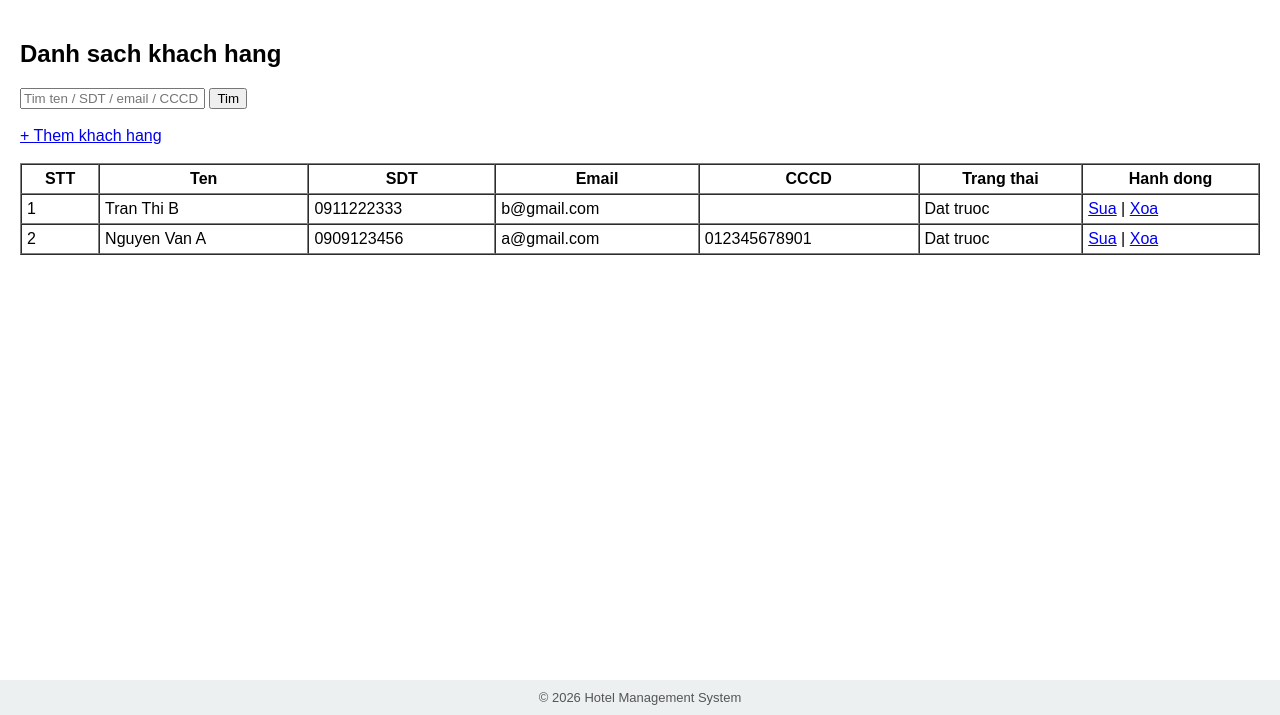
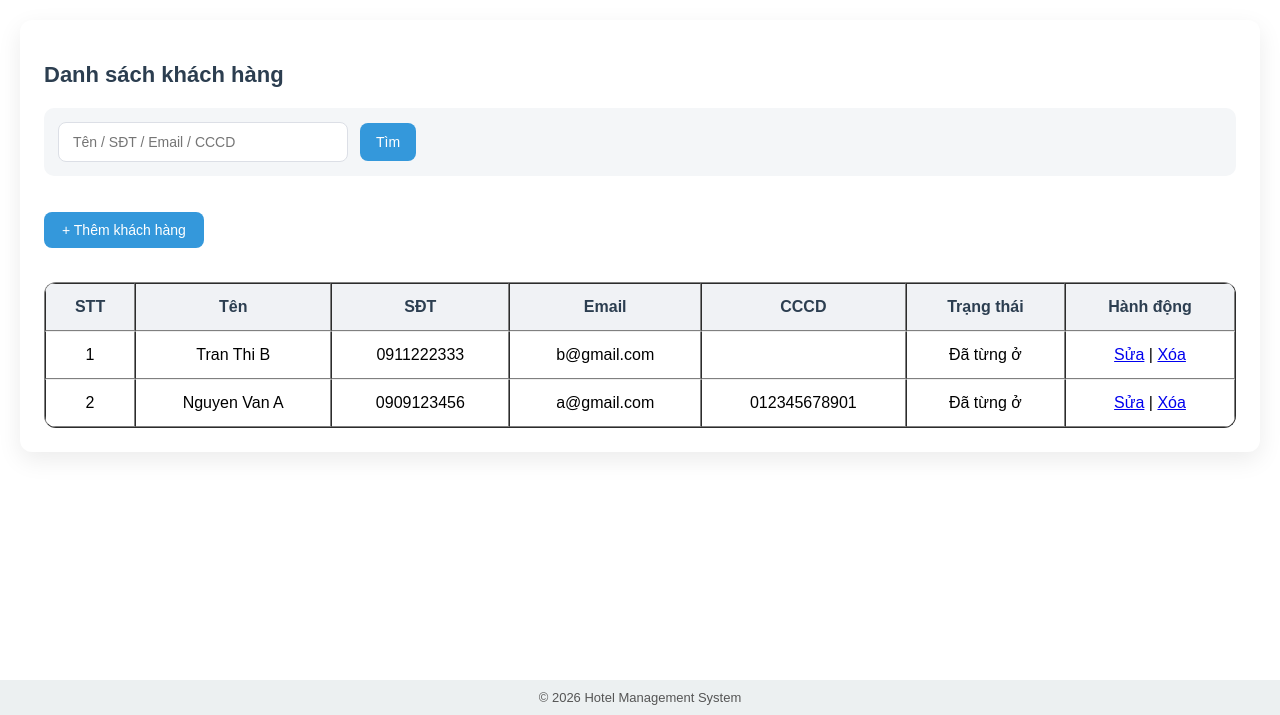
Before and after one commit to hai0303-05/hotel-management, a PHP site: page /index.php?page=customers in a window 1280 px wide. Shown: the part 89-804 px from the top of the page. Run offline with PHP 8.4, Linux system fonts and the light colour scheme; a user stored in the database is signed in; data comes from the database, SQL or seed files in the repository; data that the repository does not hold is empty.

Commit message:
customers css

```diff
--- a/assets/customers.css
+++ b/assets/customers.css
@@ -0,0 +1,192 @@
+/* ==============================
+   CUSTOMERS MODULE – PREMIUM STYLE
+   ============================== */
+
+.customers-page {
+    background: #ffffff;
+    padding: 24px;
+    border-radius: 12px;
+    box-shadow: 0 8px 24px rgba(0,0,0,0.08);
+}
+
+/* ===== TITLE ===== */
+.customers-page h2 {
+    font-size: 22px;
+    font-weight: 600;
+    margin-bottom: 20px;
+    color: #2c3e50;
+}
+
+/* ===== SEARCH ===== */
+.customers-page form {
+    display: flex;
+    gap: 12px;
+    background: #f4f6f8;
+    padding: 14px;
+    border-radius: 10px;
+    margin-bottom: 18px;
+    align-items: center;
+    flex-wrap: wrap;
+}
+
+.customers-page input[type="text"] {
+    width: 260px;
+    height: 38px;
+    padding: 0 14px;
+    border-radius: 8px;
+    border: 1px solid #dcdfe6;
+    font-size: 14px;
+}
+
+.customers-page input:focus {
+    outline: none;
+    border-color: #3498db;
+    box-shadow: 0 0 0 3px rgba(52,152,219,0.18);
+}
+
+.customers-page button {
+    height: 38px;
+    padding: 0 16px;
+    border-radius: 8px;
+    border: none;
+    background: #3498db;
+    color: #fff;
+    font-size: 14px;
+    cursor: pointer;
+}
+
+.customers-page button:hover {
+    background: #2980b9;
+}
+
+/* ===== ADD BUTTON ===== */
+.customers-page a[href*="customers_add"] {
+    display: inline-block;
+    margin-bottom: 16px;
+    padding: 10px 18px;
+    background: #3498db;
+    color: #fff;
+    border-radius: 8px;
+    text-decoration: none;
+    font-size: 14px;
+}
+
+.customers-page a[href*="customers_add"]:hover {
+    background: #2980b9;
+}
+
+/* ===== TABLE ===== */
+.customers-page table {
+    width: 100%;
+    border-collapse: separate;
+    border-spacing: 0;
+    background: #fff;
+    border-radius: 12px;
+    overflow: hidden;
+}
+
+.customers-page th {
+    background: #f0f2f5;
+    padding: 14px;
+    font-weight: 600;
+    color: #2c3e50;
+    text-align: center;
+}
+
+.customers-page td {
+    padding: 14px;
+    text-align: center;
+    border-top: 1px solid #eee;
+}
+
+.customers-page tr:hover {
+    background: #fafafa;
+}
+
+/* ==============================
+   STATUS – GIỐNG ROOMS
+   ============================== */
+
+.customers-page .status {
+    display: inline-block;
+    padding: 5px 12px;
+    border-radius: 20px;
+    font-size: 13px;
+    font-weight: 600;
+}
+
+/* Đang ở */
+.customers-page .status-green {
+    background: #e6f9ee;
+    color: #27ae60;
+}
+
+/* Đặt trước */
+.customers-page .status-yellow {
+    background: #fff6e5;
+    color: #f39c12;
+}
+
+/* Đã từng ở */
+.customers-page .status-gray {
+    background: #f0f0f0;
+    color: #7f8c8d;
+}
+
+/* ==============================
+   BUTTON SYSTEM – GIỐNG ROOMS
+   ============================== */
+
+.customers-page .action a {
+    min-width: 56px;
+    height: 36px;
+    padding: 0 16px;
+    border-radius: 8px;
+    font-size: 14px;
+    text-decoration: none;
+    display: inline-flex;
+    align-items: center;
+    justify-content: center;
+    margin: 0 4px;
+}
+
+.customers-page .action .edit {
+    background: #3498db;
+    color: #fff;
+}
+
+.customers-page .action .edit:hover {
+    background: #2980b9;
+}
+
+.customers-page .action .delete {
+    background: #e74c3c;
+    color: #fff;
+}
+
+.customers-page .action .delete:hover {
+    background: #c0392b;
+}
+
+/* KHÓA XÓA */
+.customers-page .action span {
+    min-width: 56px;
+    height: 36px;
+    padding: 0 16px;
+    display: inline-flex;
+    align-items: center;
+    justify-content: center;
+    background: #e0e0e0;
+    color: #888;
+    border-radius: 8px;
+    font-size: 14px;
+    cursor: not-allowed;
+}
+
+/* ===== EMPTY ===== */
+.customers-page td[colspan] {
+    padding: 18px;
+    text-align: center;
+    color: #c0392b;
+    font-weight: 500;
+}
--- a/customers/list.php
+++ b/customers/list.php
@@ -4,9 +4,9 @@ if (!defined('IN_INDEX')) die('Access denied');
 require_once 'config/db.php';
 
 $keyword = isset($_GET['q']) ? trim($_GET['q']) : '';
-
 $delete_error = '';
 
+/* ===== XOA KHACH HANG ===== */
 if (
     isset($_GET['action']) &&
     $_GET['action'] === 'delete' &&
@@ -14,7 +14,6 @@ if (
 ) {
     $id = (int)$_GET['id'];
 
-    // Check con booking hay khong
     $check = $conn->query("
         SELECT COUNT(*) AS total
         FROM bookings
@@ -23,7 +22,7 @@ if (
     $rowCheck = $check->fetch_assoc();
 
     if ($rowCheck['total'] > 0) {
-        $delete_error = "Khong the xoa khach hang vi van con booking";
+        $delete_error = "Không thể xóa khách hàng vì vẫn còn booking";
     } else {
         $conn->query("DELETE FROM customers WHERE id = $id");
         header("Location: index.php?page=customers");
@@ -31,7 +30,7 @@ if (
     }
 }
 
-/* ===== SQL LAY DANH SACH KHACH + TRANG THAI TU BOOKING ===== */
+/* ===== SQL DANH SACH KHACH + TRANG THAI ===== */
 $sql = "
 SELECT
     c.id,
@@ -40,45 +39,48 @@ SELECT
     c.email,
     c.id_card,
 
-    CASE
-        -- Dang o: hom nay nam trong khoang check-in -> check-out
-        WHEN EXISTS (
-            SELECT 1 FROM bookings b
-            WHERE b.customer_id = c.id
-              AND b.check_in <= CURRENT_DATE
-              AND b.check_out >= CURRENT_DATE
-        ) THEN 'Dang o'
-
-        -- Dat truoc: check-in trong tuong lai
-        WHEN EXISTS (
-            SELECT 1 FROM bookings b
-            WHERE b.customer_id = c.id
-              AND b.check_in > CURRENT_DATE
-        ) THEN 'Dat truoc'
-
-        -- Da tung o: da check-out truoc hom nay
-        WHEN EXISTS (
-            SELECT 1 FROM bookings b
-            WHERE b.customer_id = c.id
-              AND b.check_out < CURRENT_DATE
-        ) THEN 'Da tung o'
-
-        -- Khong co booking
-        ELSE 'Dat truoc'
-    END AS trang_thai,
-
-    -- Dem so booking (de chan xoa)
     (
         SELECT COUNT(*)
         FROM bookings b
         WHERE b.customer_id = c.id
-    ) AS booking_count
+    ) AS booking_count,
+
+    (
+     CASE
+    -- Dang o: chi can chua tra phong
+    WHEN EXISTS (
+        SELECT 1
+        FROM bookings b
+        WHERE b.customer_id = c.id
+          AND b.check_out IS NULL
+    ) THEN 'Đang ở'
+
+    -- Da tung o: co booking cu nhung KHONG con dang o
+    WHEN EXISTS (
+        SELECT 1
+        FROM bookings b1
+        WHERE b1.customer_id = c.id
+          AND b1.check_out IS NOT NULL
+    )
+    AND NOT EXISTS (
+        SELECT 1
+        FROM bookings b2
+        WHERE b2.customer_id = c.id
+          AND b2.check_out IS NULL
+    ) THEN 'Đang ở'
+
+    -- Con lai
+    ELSE 'Đã từng ở'
+END
+
+    ) AS trang_thai
 
 FROM customers c
 WHERE 1
 ";
 
-/* ===== THEM DIEU KIEN TIM KIEM ===== */
+
+/* ===== TIM KIEM ===== */
 if ($keyword !== '') {
     $keyword = $conn->real_escape_string($keyword);
     $sql .= "
@@ -96,7 +98,10 @@ $sql .= " ORDER BY c.id DESC";
 $result = $conn->query($sql);
 ?>
 
-<h2>Danh sach khach hang</h2>
+<!-- ===== GIAO DIEN ===== -->
+<div class="customers-page">
+
+<h2>Danh sách khách hàng</h2>
 
 <?php if ($delete_error): ?>
     <p style="color:red; font-weight:bold">
@@ -109,27 +114,27 @@ $result = $conn->query($sql);
     <input
         type="text"
         name="q"
-        placeholder="Tim ten / SDT / email / CCCD"
+        placeholder="Tên / SĐT / Email / CCCD"
         value="<?php echo htmlspecialchars($keyword); ?>"
     >
-    <button type="submit">Tim</button>
+    <button type="submit">Tìm</button>
 </form>
 
 <br>
 
-<a href="index.php?page=customers_add">+ Them khach hang</a>
+<a href="index.php?page=customers_add">+ Thêm khách hàng</a>
 
 <br><br>
 
 <table border="1" cellpadding="5" cellspacing="0" width="100%">
     <tr>
         <th>STT</th>
-        <th>Ten</th>
-        <th>SDT</th>
+        <th>Tên</th>
+        <th>SĐT</th>
         <th>Email</th>
         <th>CCCD</th>
-        <th>Trang thai</th>
-        <th>Hanh dong</th>
+        <th>Trạng thái</th>
+        <th>Hành động</th>
     </tr>
 
 <?php
@@ -143,17 +148,19 @@ if ($result && $result->num_rows > 0):
     <td><?php echo $row['phone']; ?></td>
     <td><?php echo $row['email']; ?></td>
     <td><?php echo $row['id_card']; ?></td>
+
     <td><?php echo $row['trang_thai']; ?></td>
+
     <td>
-        <a href="index.php?page=customers_edit&id=<?php echo $row['id']; ?>">Sua</a>
+        <a href="index.php?page=customers_edit&id=<?php echo $row['id']; ?>">Sửa</a>
         |
         <?php if ($row['booking_count'] > 0): ?>
-            <span>Khong the xoa</span>
+            <span>Không thể xóa</span>
         <?php else: ?>
             <a
                 href="index.php?page=customers&action=delete&id=<?php echo $row['id']; ?>"
-                onclick="return confirm('Ban co chac muon xoa khach hang nay?')"
-            >Xoa</a>
+                onclick="return confirm('Bạn có chắc muốn xóa khách hàng này?')"
+            >Xóa</a>
         <?php endif; ?>
     </td>
 </tr>
@@ -162,7 +169,9 @@ if ($result && $result->num_rows > 0):
 else:
 ?>
 <tr>
-    <td colspan="7">Khong co du lieu</td>
+    <td colspan="7">Không có dữ liệu</td>
 </tr>
 <?php endif; ?>
 </table>
+
+</div>
```
